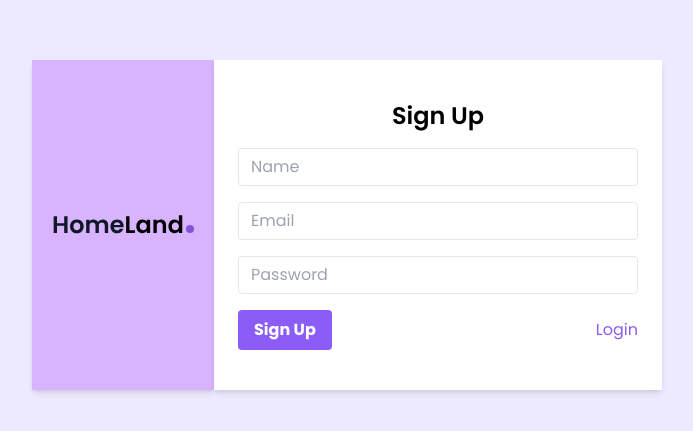
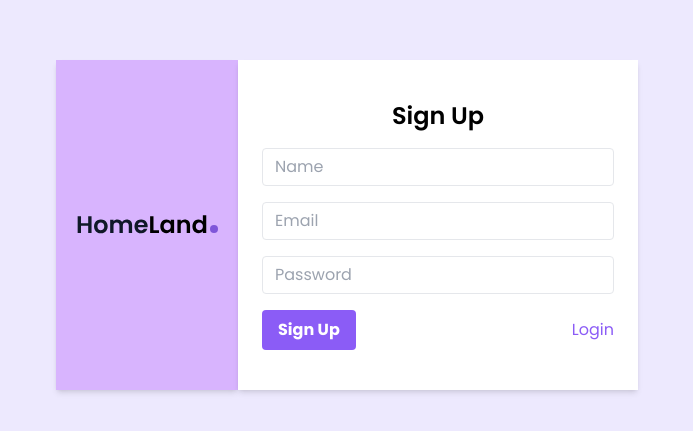
Before and after one commit to PraveenN1/HomeLand, a React (Create React App) app in the folder client/: page /signup in a window 1280 px wide. Shown: the part 175-606 px from the top of the page, without its empty margins (293-986 px from the left). Built offline with nearby package versions, Linux system fonts and the light colour scheme.

Commit message:
Update Login.js and Signup.js

```diff
--- a/client/src/components/Login.js
+++ b/client/src/components/Login.js
@@ -12,7 +12,7 @@ const Login = () => {
   async function handleSubmit(e) {
     e.preventDefault();
     try {
-      const res = await axios.post("http://localhost:5500/", {
+      const res = await axios.post("http://localhost:5000/login", {
         email,
         password,
       });
@@ -30,12 +30,12 @@ const Login = () => {
   return (
     <div>
       <div className="flex justify-center items-center h-screen bg-violet-100 ">
-        <div className="bg-purple-300 px-5 py-[122px] shadow-md rounded-l-lg">
+        <div className="bg-purple-300 px-5 py-[122px] shadow-md hidden md:block">
           <Link to="/">
             <img src={Logo} alt="Logo" />
           </Link>
         </div>
-        <div className="bg-white shadow-md rounded-r-lg px-10 pt-10 pb-6  max-w-md">
+        <div className=" bg-white  px-10 pt-10 pb-6 w-[25rem] shadow-md ">
           <h1 className="text-2xl font-semibold text-center mb-4">Login</h1>
           {error && (
             <p className="text-red-500 text-sm text-center mb-4">{error}</p>
--- a/client/src/components/Signup.js
+++ b/client/src/components/Signup.js
@@ -13,7 +13,7 @@ const Signup = () => {
   async function handleSubmit(e) {
     e.preventDefault();
     try {
-      const res = await axios.post("http://localhost:5500/signup", {
+      const res = await axios.post("http://localhost:5000/signup", {
         name,
         email,
         password,
@@ -29,12 +29,12 @@ const Signup = () => {
 
   return (
     <div className="flex justify-center items-center h-screen bg-violet-100">
-      <div className="bg-purple-300 px-5 py-[153px] shadow-md  hidden md:block">
+      <div className="bg-purple-300 px-5 py-[153px] shadow-md  hidden md:inline-flex">
           <Link to="/">
             <img src={Logo} alt="Logo" />
           </Link>
         </div>
-      <div className="bg-white  shadow-md  px-6 py-10 max-w-md w-1/2">
+      <div className=" bg-white  shadow-md  px-6 py-10  w-[25rem]">
         <h1 className="text-2xl font-semibold text-center mb-4">Sign Up</h1>
         {error && (
           <p className="text-red-500 text-sm text-center mb-4">{error}</p>
```
